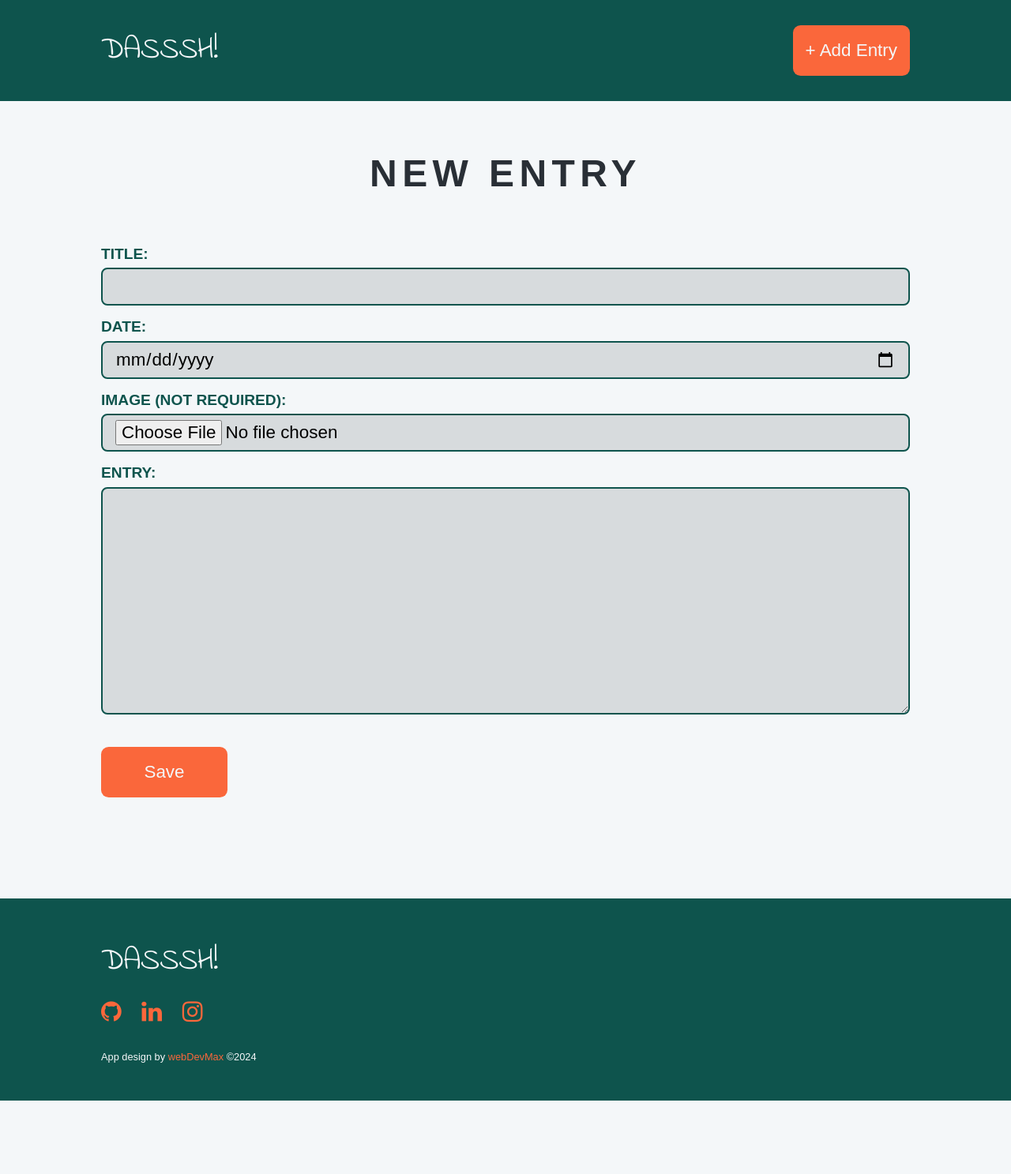
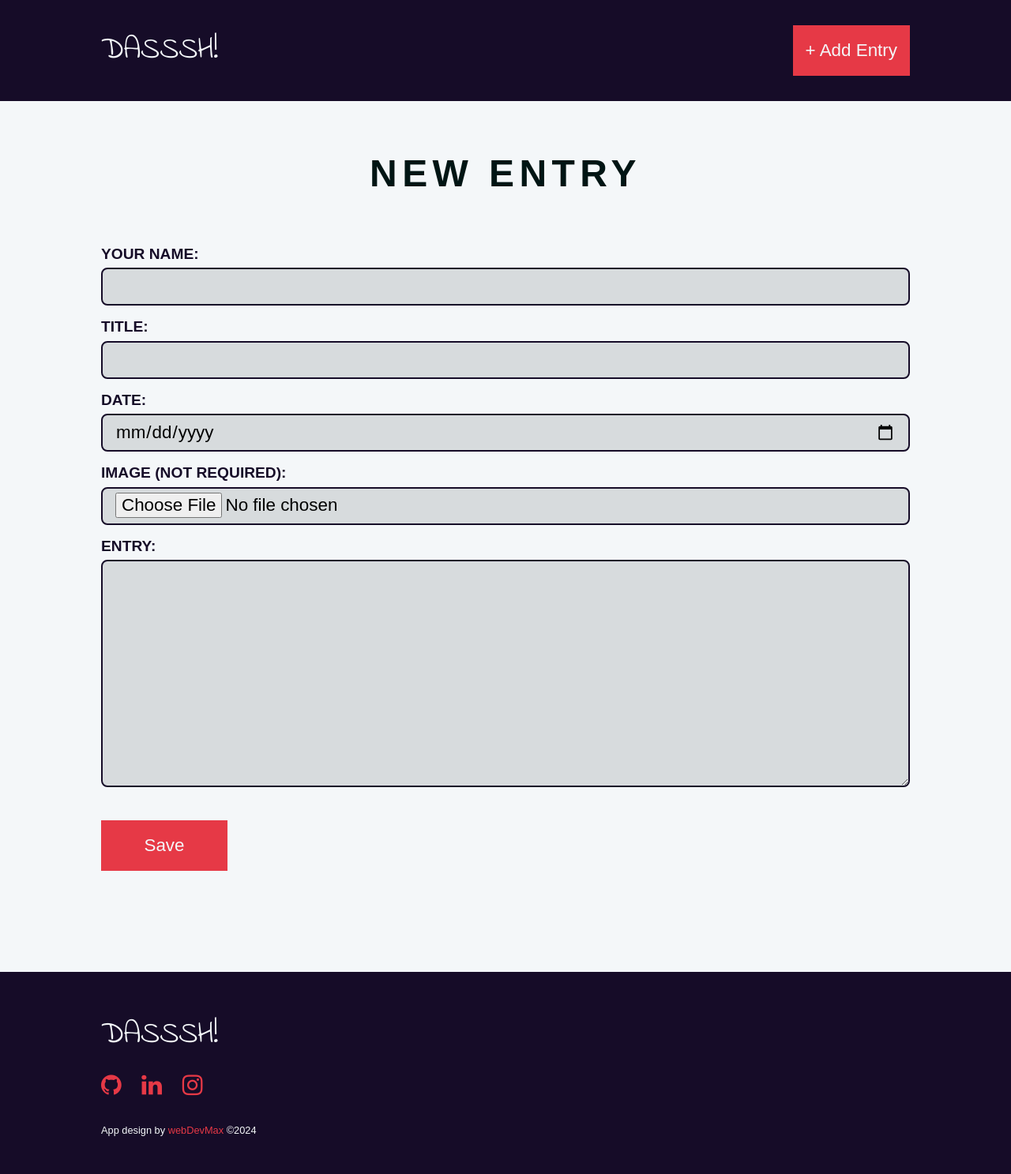
Before and after one commit to maxwellhogg/dasssh, a PHP site: page /form.php in a window 1280 px wide. Shown: the whole page at 79% size. Before the commit the page ends 1394 px from the top, so only its background shows below. Run offline with PHP 8.4, Linux system fonts and the light colour scheme; some web fonts are replaced.

Commit message:
updated main.css

```diff
--- a/css/styles.css
+++ b/css/main.css
@@ -1,9 +1,9 @@
 :root {
-    --main-dark: #292f36;
-    --second-dark: #0e544d;
-    --main-mid: #fa673b;
-    --main-mid-hover: #ff3b00;
-    --second-mid: #54abed;
+    --main-dark: #001514;
+    --second-dark: #160C28;
+    --main-mid: #E63946;
+    --main-mid-hover: #fa5170;
+    --second-mid: #A8DADC;
     --main-light: #f4f7f9;
     --second-light: #d7dbdd;
     --pagination: lightgray;
@@ -60,7 +60,6 @@
     text-decoration: none;
     color: var(--main-light);
     padding: 0 1rem;
-    border-radius: 0.6rem;
 }
 
 .entry:hover {
@@ -109,7 +108,7 @@
 .card {
     background-color: var(--second-light);
     margin-bottom: 4rem;
-    border-radius: 0.8rem;
+    /* border-radius: 0.8rem; */
     box-shadow: 0 0.4rem 0.8rem rgba(0, 0, 0, 0.3);
     display: flex;
     flex-direction: column;
@@ -150,6 +149,18 @@
     padding: 1.2rem 0;
 }
 
+.content-name-container {
+    display: flex;
+    justify-content: space-between;
+}
+
+.content-name {
+    text-transform: uppercase;
+    color: var(--main-mid);
+    border: 2px solid var(--main-mid);
+    padding: 0.2rem 1rem;
+}
+
 .card-heading {
     color: var(--second-dark);
     font-weight: 800;
@@ -183,7 +194,7 @@
     display: block;
     color: var(--main-dark);
     border: 2px solid lightgray;
-    border-radius: 6px;
+    /* border-radius: 6px; */
     width: 2rem;
     height: 2rem;
     text-decoration: none;
--- a/form.php
+++ b/form.php
@@ -5,6 +5,7 @@
 
 if (!empty($_POST))
 {
+    $user       =   (string) ($_POST['user'] ?? '');
     $title      =   (string) ($_POST['title'] ?? '');
     $date       =   (string) ($_POST['date'] ?? '');
     $article    =   (string) ($_POST['entry'] ?? '');
@@ -33,7 +34,8 @@
         }
     }
 
-    $stmt = $pdo->prepare('INSERT INTO `entries` (`title`, `date`, `article`, `image`) VALUES (:title, :date, :article, :image)');
+    $stmt = $pdo->prepare('INSERT INTO `entries` (`user`, `title`, `date`, `article`, `image`) VALUES (:user, :title, :date, :article, :image)');
+    $stmt->bindValue(':user', $user);
     $stmt->bindValue(':title', $title);
     $stmt->bindValue(':date', $date);
     $stmt->bindValue(':article', $article);
@@ -50,6 +52,10 @@
 <?php require __DIR__ . '/views/header.views.php'; ?>
 <h1 class="main-heading">NEW ENTRY</h1>
 <form class="form" method="POST" action="form.php" enctype="multipart/form-data">
+    <div class="form-section">
+        <label class="form-section-item" for="name">Your Name:</label>
+        <input class="form-section-item-input" type="text" id="user" name="user" required />
+    </div>
     <div class="form-section">
         <label class="form-section-item" for="title">Title:</label>
         <input class="form-section-item-input" type="text" id="title" name="title" required />
--- a/inc/db-connect.inc.php
+++ b/inc/db-connect.inc.php
@@ -1,7 +1,7 @@
 <?php
 
 try {
-    $pdo = new PDO('mysql:host=127.0.0.1;dbname=dasssh;charset=utf8mb4', 'root', '', [
+    $pdo = new PDO('mysql:host=127.0.0.1;dbname=dasssh;charset=utf8mb4', 'root', '*!nlGh--220717!*', [
         PDO::ATTR_ERRMODE => PDO::ERRMODE_EXCEPTION
     ]);
 }
--- a/index.php
+++ b/index.php
@@ -38,7 +38,10 @@
             $dateExploded = explode('-', $result['date']);
             $timestamp = mktime(12, 0, 0, $dateExploded[1], $dateExploded[2], $dateExploded[0]);
         ?>
-        <div class="content-date"><?= esc(date('jS-M-Y', $timestamp)); ?></div>
+        <div class="content-name-container">
+            <div class="content-date"><?= esc(date('jS-M-Y', $timestamp)); ?></div>
+            <div class="content-name"><?= esc($result['user']); ?></div>
+        </div>
         <h2 class="card-heading"><?= esc($result['title']); ?></h2>
         <p class="content-description"><?= nl2br(esc($result['article'])); ?></p>
     </div>
--- a/views/header.views.php
+++ b/views/header.views.php
@@ -10,7 +10,7 @@
     <link rel="preconnect" href="https://fonts.gstatic.com" crossorigin>
     <link href="https://fonts.googleapis.com/css2?family=Indie+Flower&family=Nokora:wght@100;300;400;700;900&display=swap" rel="stylesheet">
     <link rel="stylesheet" href="https://cdnjs.cloudflare.com/ajax/libs/font-awesome/4.7.0/css/font-awesome.min.css">
-    <link rel="stylesheet" href="./css/styles.css">
+    <link rel="stylesheet" href="./css/main.css">
     <title>Dasssh | Message Board</title>
 </head>
 <body>
```
Also changed, not shown: uploads/daddyniall-1718649243.jpg (added), uploads/daddyniall-1718649298.jpg (added), uploads/daddyniall-1718649589.jpg (added), uploads/daddyniall-1718650119.jpg (added), uploads/daddyniall-1718651484.jpg (added).
